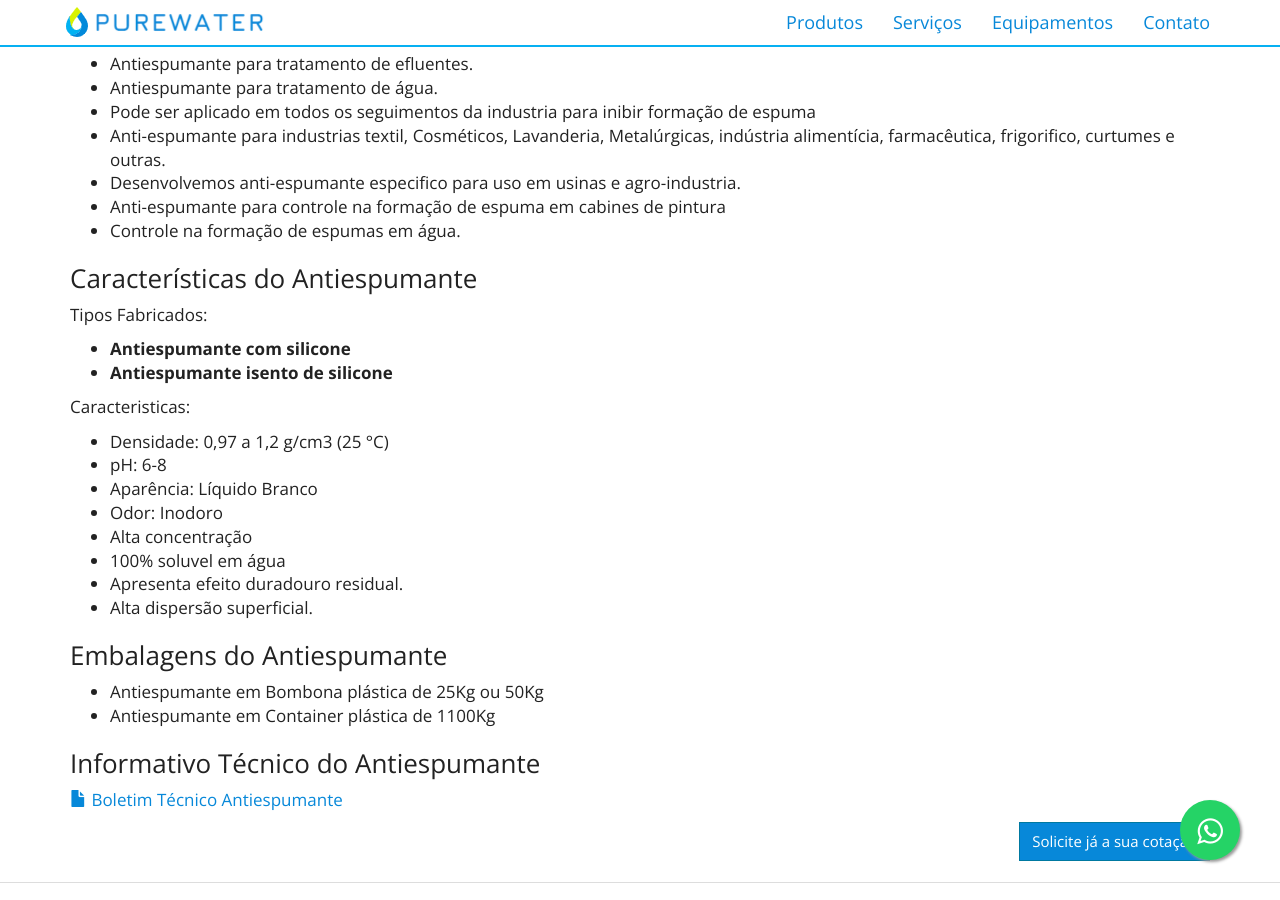
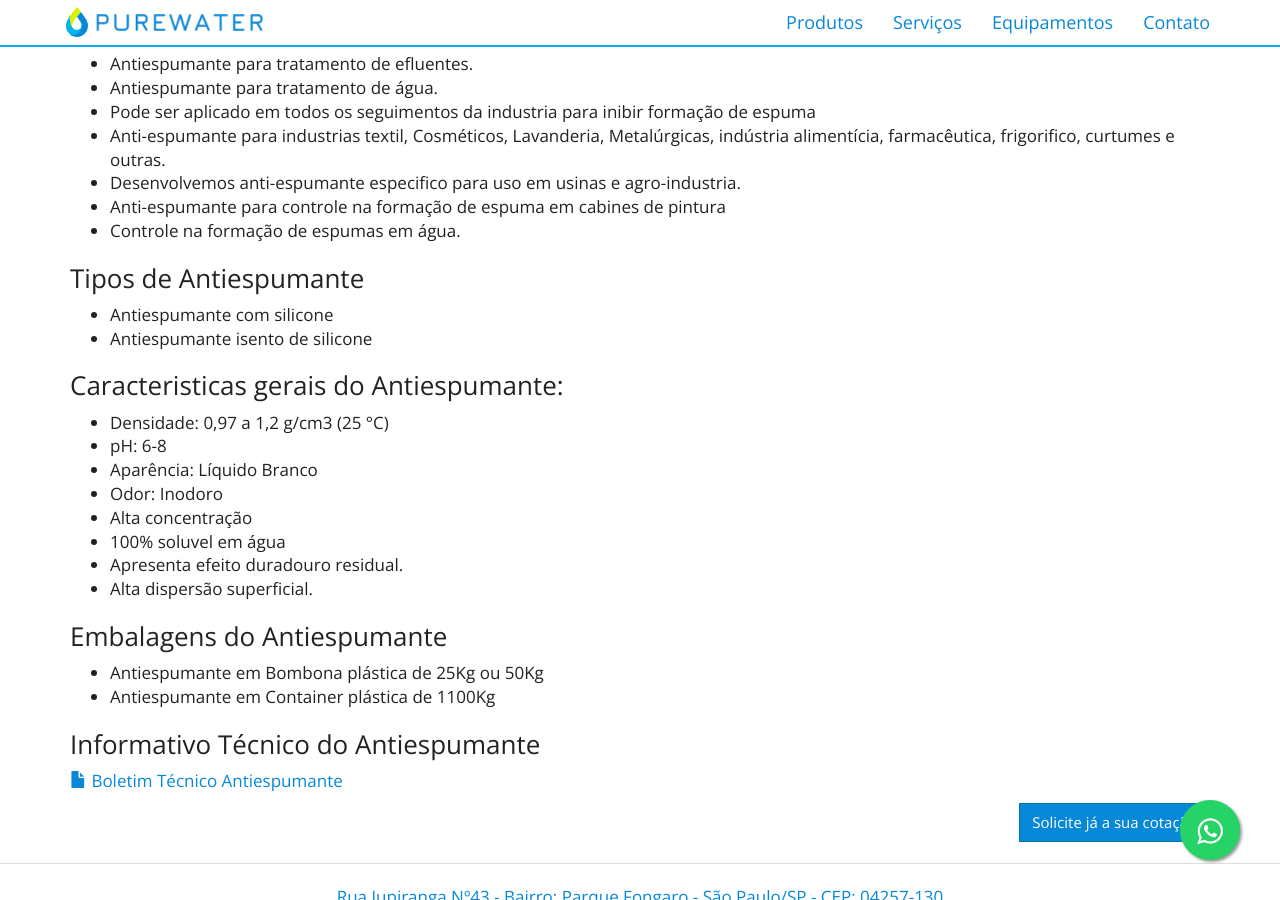
Before and after one commit to purewaterefluentes/purewaterefluentes.github.io, a Jekyll site: the page built from produtos/antiespumante.md, in a window 1280 px wide and 900 px high, scrolled down 1247 px. Built offline with Jekyll 4.4.1, drawn with Linux system fonts in a browser that asks for light colours; nearby versions of some CDN libraries; library files that are not in the unit come from our copies.

Commit message:
Update antiespumante.md

```diff
--- a/produtos/antiespumante.md
+++ b/produtos/antiespumante.md
@@ -1,8 +1,10 @@
 ---
 layout: contato
-pageTitle: ANTIESPUMANTE | PUREWATER EFLUENTES
+pageTitle: Antiespumante industrial
 title: Antiespumante
 subtitle: Silicona antiespumante
+keywords: Antiespumante, inibidor de espuma, controle, água, efluente
+description: Antiespumantes são substancias insolúveis no meio espumante, e inibem a formação de espuma na superfície dos líquidos, reduzindo a tensão superficial, sendo utilizado em tratamento de água, efluentes.
 ---
 <figure class="figure">
   <img src="../../website/images/antiespumante_industrial.jpg" class="figure-img img-fluid rounded" alt="Antiespumante industrial" style="max-width: 100%;">
@@ -29,14 +31,13 @@
 - Anti-espumante para controle na formação de espuma em cabines de pintura
 - Controle na formação de espumas em água.
 
-### Características do Antiespumante
+### Tipos de Antiespumante
 
-Tipos Fabricados:
+  - Antiespumante com silicone
+  - Antiespumante isento de silicone
 
-  - **Antiespumante com silicone**
-  - **Antiespumante isento de silicone**
+### Caracteristicas gerais do Antiespumante:
 
-Caracteristicas:
 - Densidade: 0,97 a 1,2 g/cm3 (25 °C)
 - pH: 6-8
 - Aparência: Líquido Branco
```
